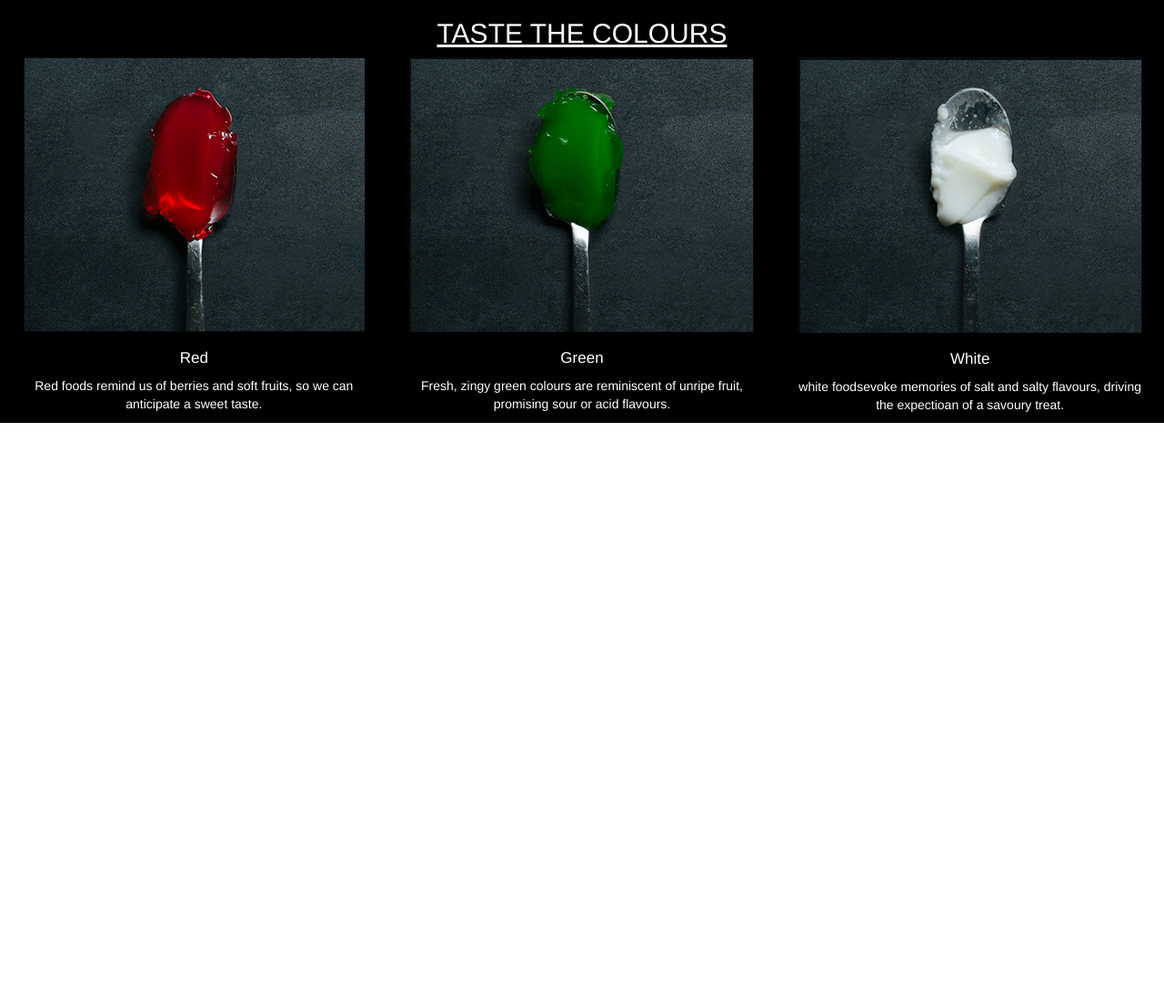
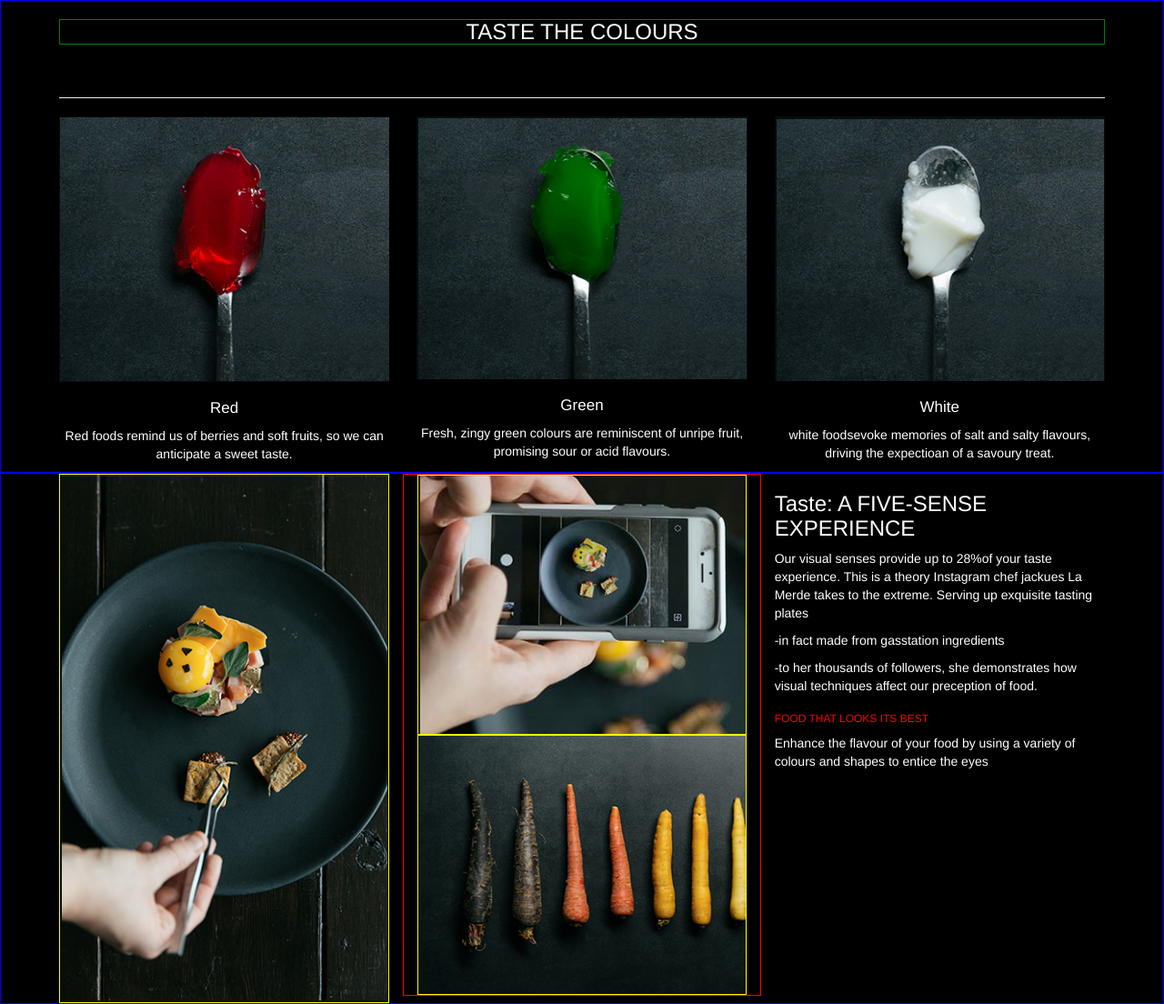
Before and after one commit to mahsaaparsa/ForntEndTest, a plain HTML site: page JuniorTest.html in a window 1280 px wide. Shown: the whole page at 91% size. Before the commit the page ends 800 px from the top, so only its background shows below. Drawn offline with nearby package versions, Linux system fonts and the light colour scheme.

Commit message:
The basic structure of shapes container

```diff
--- a/JuniorTest.html
+++ b/JuniorTest.html
@@ -34,7 +34,7 @@
 		  	color:white;
 		}
 	}
-	div.colours-container{
+	div.colours-container, div.shapes-container{
 		background-color: black
 	}
 
@@ -46,6 +46,20 @@
     height: auto;
     float: center;
 	}
+	 img.img-shapes{
+	 	display: block;
+	    margin-left: auto;
+	    margin-right: auto;
+	    max-width: 100%;
+	    height: auto;
+	    float: center;
+	    border: 1px solid yellow
+	 }
+	 div.colours-container, div.shapes-container{
+	 	padding: 0 5%;
+	 	border: 1px solid blue;
+
+	 }
   </style>
 </head>
 <body>
@@ -55,7 +69,8 @@
 
 <div class="container-fluid colours-container">
 	<div>
-		<h2 class= "text-center" style="color:white;"><ins>TASTE THE COLOURS</ins></h2>
+		<h3 class= "text-center" style="color:white; margin-bottom:5%; border: 1px solid green;">TASTE THE COLOURS</h3>
+		<hr>
 	</div>
 	<div class="row">
     	<div class="col-sm-4">
@@ -88,25 +103,31 @@
 	    </div>
   	</div>
 </div>
-
 <!--shapes.png container-->
 
-<div class="container-fluid">
+<div class="container-fluid shapes-container">
 	<div class="row">
 		<div class="col-sm-4">
+			<img src="shapes1.png" class="img-responsive img-shapes" alt="food" data-toggle="modal" data-target="#">
+		</div>
+		<div class="col-sm-4" style="border:1px solid red;">
 
-		</div>
-		<div class="col-sm-4">
+			<img src="shapes2.png" class="img-responsive img-shapes" alt="camera" data-toggle="modal" data-target="#">
 
-			<div>
-			</div
-
-			<div>
-			</div>
+			<img src="shapes3.png" class="img-responsive img-shapes" alt="carrots" data-toggle="modal" data-target="#" vertical-align=bottom>
 
 		</div>
 
-		<div class="col-sm-4">
+		<div class="col-sm-4" >
+			<h3 style="color:white;">
+			Taste: A FIVE-SENSE EXPERIENCE
+			</h3>
+			<p class="img-description">Our visual senses provide up to 28%of your taste experience. This is a theory Instagram chef jackues La Merde takes to the extreme. Serving up exquisite tasting plates </p>
+			<p class="img-description">-in fact made from gasstation ingredients </p>
+			<p class="img-description">-to her thousands of followers, she demonstrates how visual techniques affect our preception of food.</p>
+			<!--p>demonstrates how visual techniques affect our preception of food.</p-->
+			<h6 style="color:red;">FOOD THAT LOOKS ITS BEST</h6>
+			<p class="img-description">Enhance the flavour of your food by using a variety of colours and shapes to entice the eyes</p>
 		</div>
 
 	</div>
```
